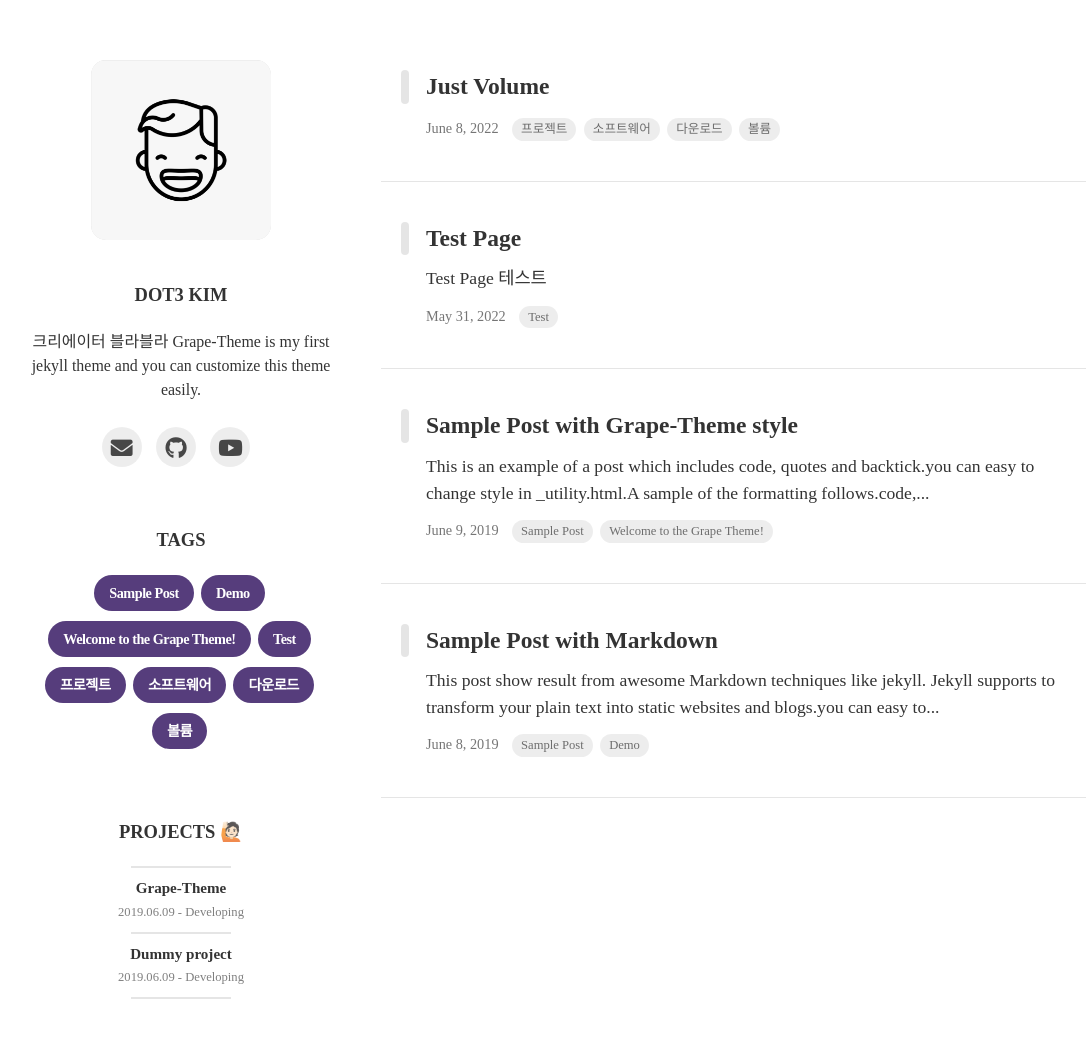
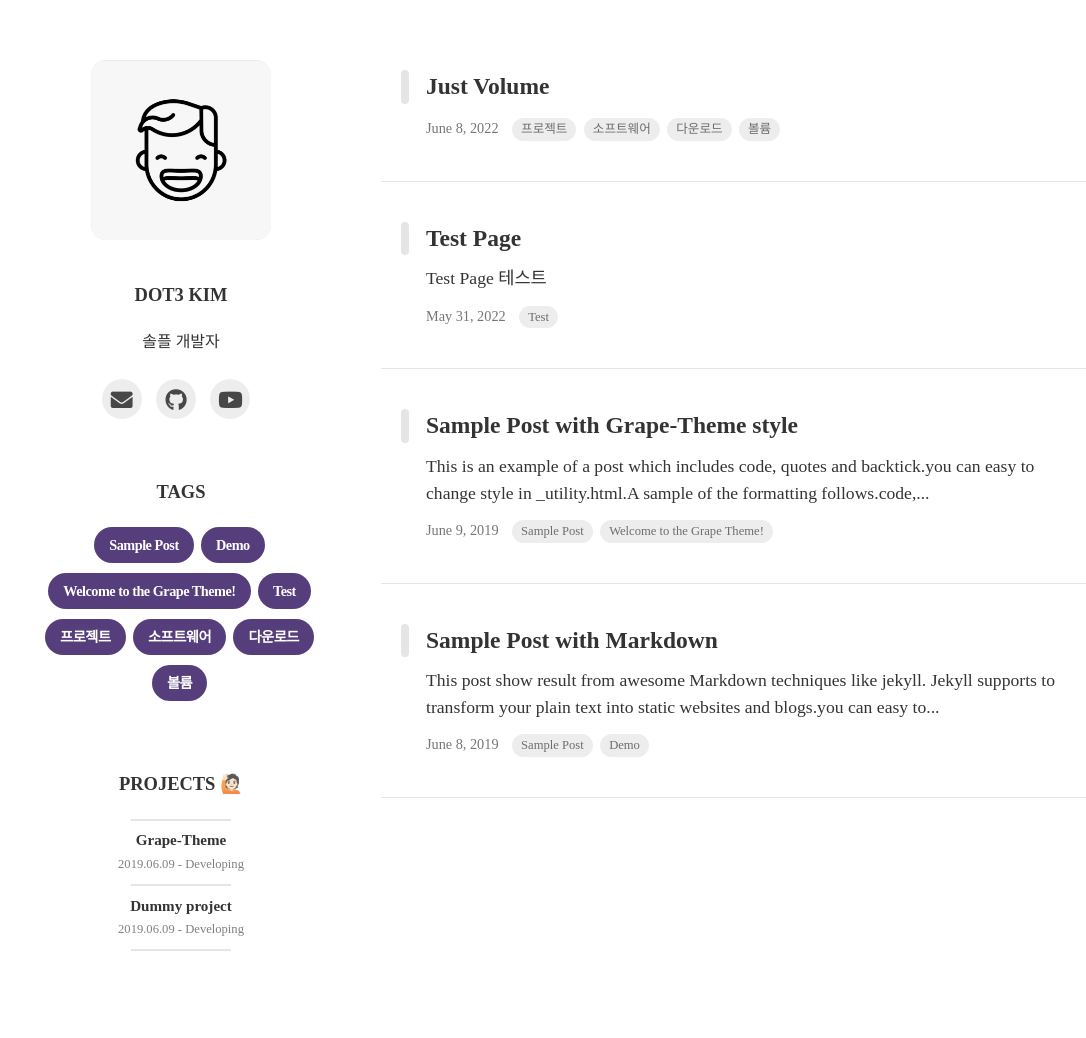
Before and after one commit to Dot3Kim/dot3kim.github.io, a Jekyll site: the page built from index.html, in a window 1280 px wide. Shown: the whole page, without its empty margins (89-1175 px from the left). Built offline with Jekyll 4.4.1, drawn with Linux system fonts in a browser that asks for light colours; nearby versions of some CDN libraries; some web fonts are replaced; the list of posts is cut into pages by our own code; after the commit the page ends 990 px from its top, so only the background shows below that.

Commit message:
Update _config.yml

```diff
--- a/_config.yml
+++ b/_config.yml
@@ -11,14 +11,14 @@ theme_settings :
   profile :
     image : assets/img/smile.png
     username : Dot3 Kim
-    description : 크리에이터 블라블라 Grape-Theme is my first jekyll theme and you can customize this theme easily.
+    description : 솔플 개발자
     experience :
-      - start : 2017-05-03
-        end : 2018-05-06
-        experience : company name, title
+      - start : ~
+        end : 2022-06-08
+        experience : 회사이름, 타이틀
     skills :
-      - skill : HTML5 & CSS
-        value : 85  # Percent value
+      - skill : C#, .NET, WPF, WinForm
+        value : 55  # Percent value
 
   # Icons
   icons :
@@ -34,7 +34,7 @@ theme_settings :
     instagram:
 
   # Disqus
-  disqus_shortname :
+  disqus_shortname : dot3
 
 # Pagination
 paginate: 15
```
